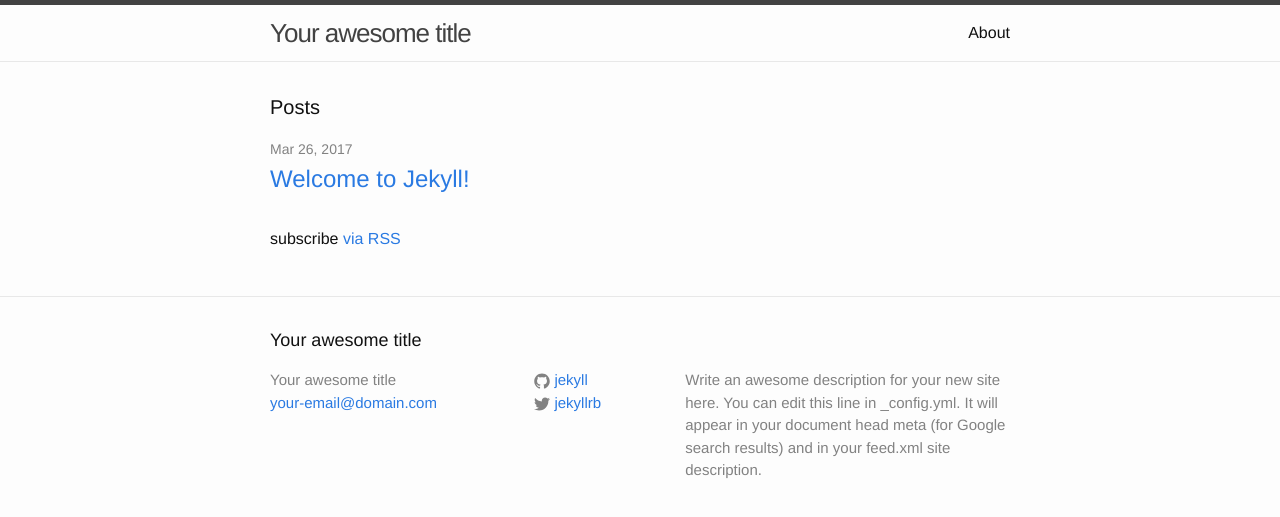
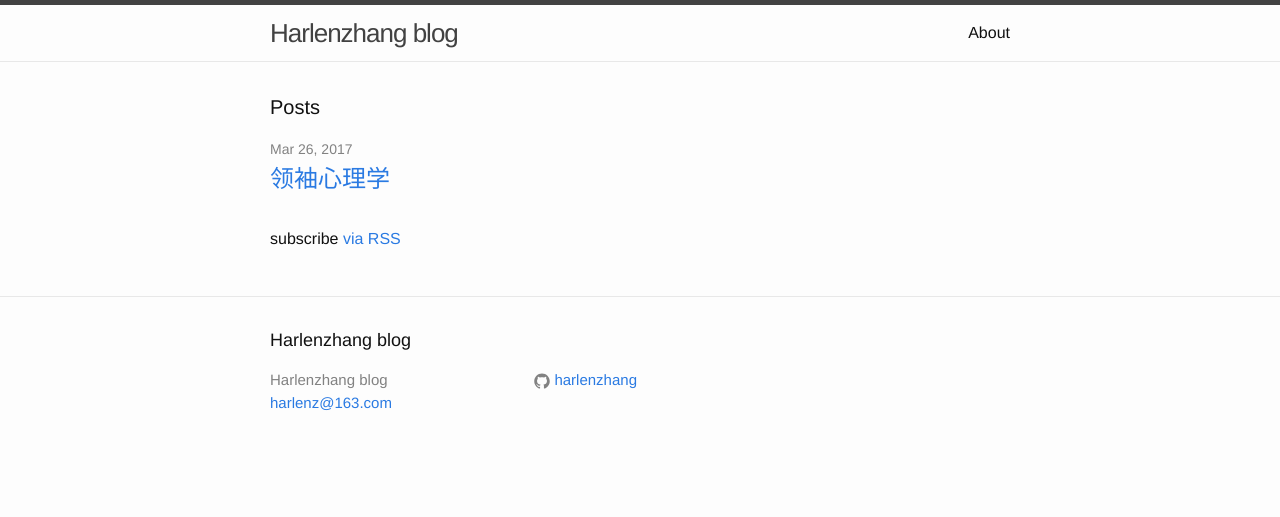
Before and after one commit to harlenzhang/harlenzhang.github.io, a Jekyll site: the page built from index.html, in a window 1280 px wide. Shown: the top 517 px of the page. Built offline with Jekyll 4.4.1, drawn with Linux system fonts in a browser that asks for light colours.

Commit message:
first blog

```diff
--- a/_config.yml
+++ b/_config.yml
@@ -6,16 +6,12 @@
 # 'jekyll serve'. If you change this file, please restart the server process.
 
 # Site settings
-title: Your awesome title
-email: your-email@domain.com
-description: > # this means to ignore newlines until "baseurl:"
-  Write an awesome description for your new site here. You can edit this
-  line in _config.yml. It will appear in your document head meta (for
-  Google search results) and in your feed.xml site description.
+title: Harlenzhang blog
+email: harlenz@163.com
+description: > # 个人记录，不喜请移步
 baseurl: "" # the subpath of your site, e.g. /blog
 url: "http://yourdomain.com" # the base hostname & protocol for your site
-twitter_username: jekyllrb
-github_username:  jekyll
+github_username:  harlenzhang
 
 # Build settings
 markdown: kramdown
```
Also changed, not shown: _posts/2017-03-26-welcome-to-jekyll.markdown (deleted, +0 -25 lines), _posts/2017-03-26-领袖心理学.markdown (added, +41 -0 lines).
